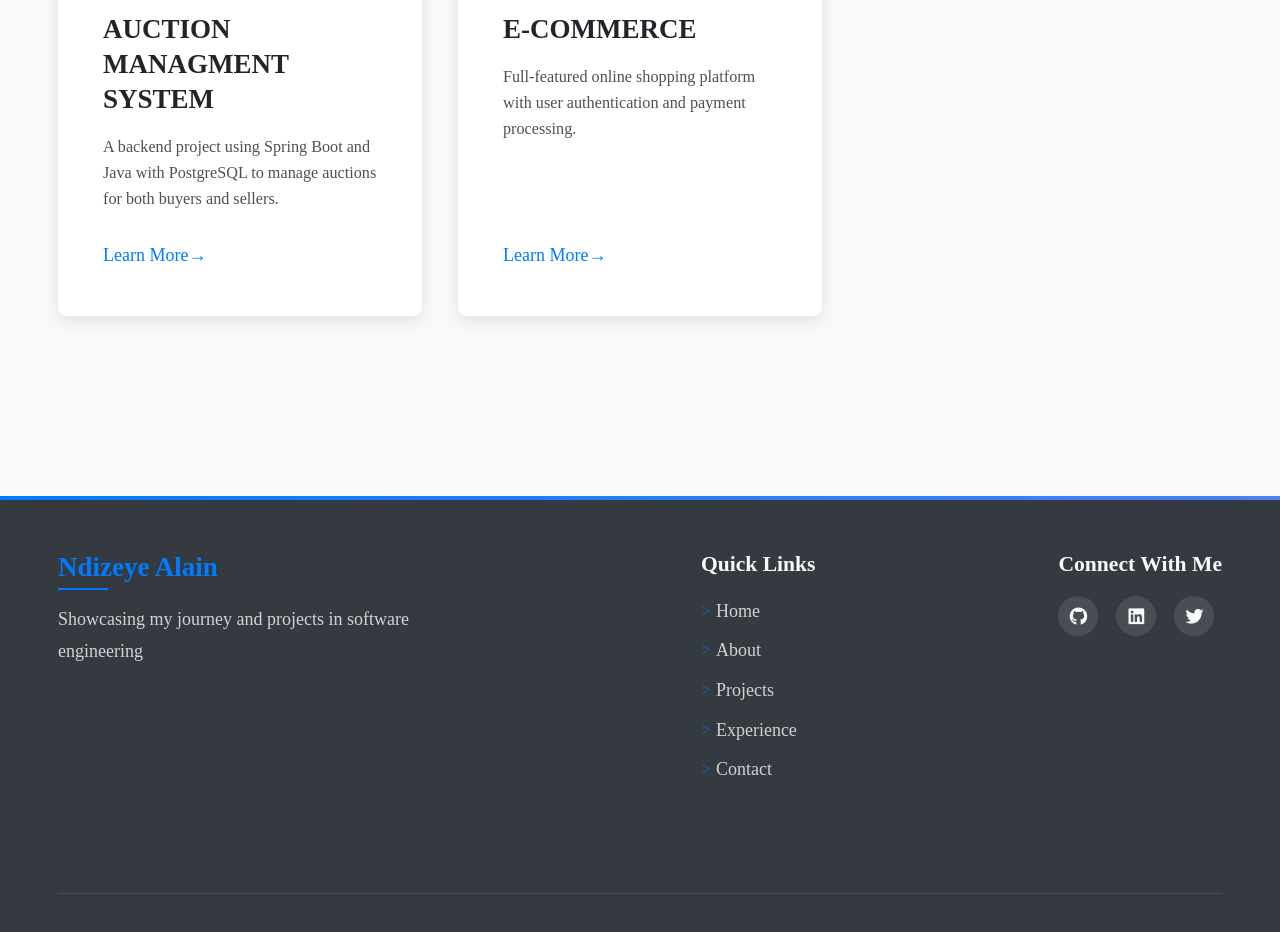
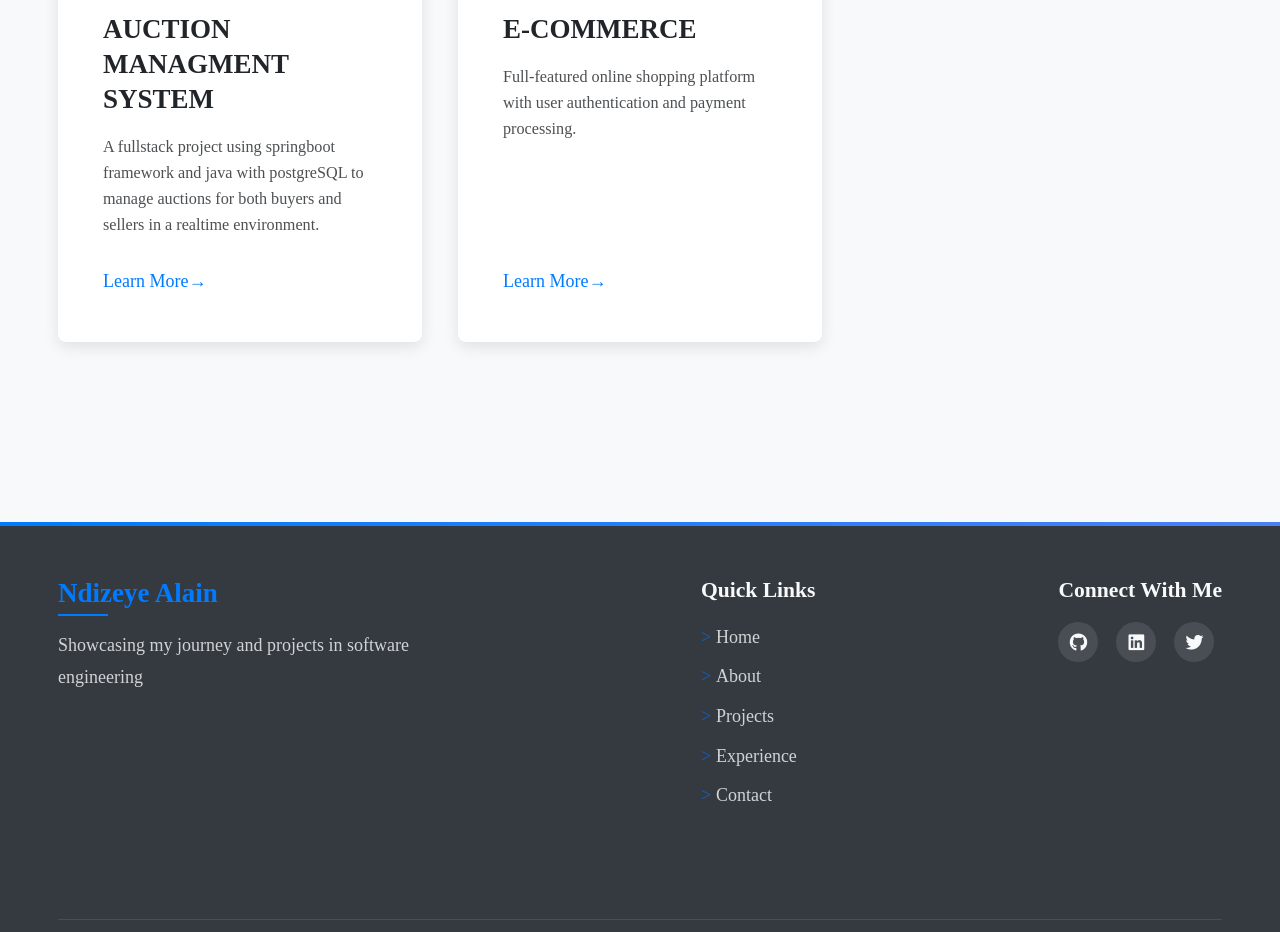
Before and after one commit to Alaindeve1/portfolio-website, a React (Create React App) app: page / in a window 1280 px wide. Shown: the part 1220-2152 px from the top of the page. Built offline with nearby package versions, Linux system fonts and the light colour scheme.

Commit message:
updated the changes on featured project on homescreen as well

```diff
--- /dev/null
+++ b/src/data/projectsData.js
@@ -0,0 +1,93 @@
+// Centralized projects data so both Projects and Home pages stay in sync
+const projectsData = [
+  {
+    id: 1,
+    title: "STUDENT-STAFF PORTAL",
+    description: "Java Swing project to manage students and staff with database connection using XAMPP (MySQL)",
+    technologies: ["Java", "Swing", "MySQL", "XAMPP"],
+    image: "/assets/images/student-portal-screenshot.webp",
+    fallbackImage: "/assets/images/student-portal-screenshot.png",
+    githubLink: "https://github.com/Alaindeve1/java-swing-application",
+    category: "backend",
+  },
+  {
+    id: 2,
+    title: "AUCTION MANAGMENT SYSTEM",
+    description:
+      "A fullstack project using springboot framework and java with postgreSQL to manage auctions for both buyers and sellers in a realtime environment.",
+    technologies: [
+      "React.js",
+      "Tailwind CSS",
+      "Springboot",
+      "Java",
+      "PostgreSQL",
+      "WebSocket",
+    ],
+    image: "/assets/images/Screenshot 2025-06-12 141855.webp",
+    fallbackImage: "/assets/images/Screenshot 2025-06-12 141855.png",
+    liveLink:
+      "https://www.loom.com/share/fd0dff316dad4e50ab781445c71947cb?sid=b9a65abb-c884-43bb-be41-cc487b7325a2",
+    githubLink: "https://github.com/Alaindeve1/AUCTION-MANAGMENT-SYSTEM",
+    category: "fullstack",
+  },
+  {
+    id: 3,
+    title: "Auction Static Web",
+    description:
+      "A responsive static website for an auction platform, showcasing items and services.",
+    technologies: ["HTML", "CSS", "JavaScript", "Responsive Design"],
+    image: "/assets/images/netlify.webp",
+    fallbackImage: "/assets/images/netlify.png",
+    liveLink: "https://lucky-puffpuff-669d75.netlify.app/",
+    githubLink: "https://github.com/",
+    category: "frontend",
+  },
+  {
+    id: 4,
+    title: "THE FOX WEB ",
+    description: "A static website using HTML, CSS, and JavaScript.",
+    technologies: ["HTML", "CSS", "JavaScript"],
+    image: "/assets/images/the fox.webp",
+    fallbackImage: "/assets/images/the fox.png",
+    liveLink:
+      "https://www.loom.com/share/746caed9489647509e4b167a87293ad2?sid=9e60118d-dc52-4d47-b64b-a6dc508afb94",
+    githubLink: "https://github.com/Alaindeve1/the-fox-website",
+    category: "frontend",
+  },
+  {
+    id: 5,
+    title: "PORTFOLIO 2",
+    description: "A portfolio website using Next JS, Tailwind CSS, and TypeScript.",
+    technologies: ["Next JS", "Tailwind CSS", "TypeScript"],
+    image: "/assets/images/nextjs.webp",
+    fallbackImage: "/assets/images/nextjs.png",
+    liveLink: "https://ndizeye-portfolio2.netlify.app/",
+    githubLink: "https://github.com/Alaindeve1/typescript-nextjs",
+    category: "frontend",
+  },
+  {
+    id: 6,
+    title: "WeatherDash App",
+    description:
+      "A weather dashboard app that uses OpenWeatherMap API to display current weather conditions and forecasts.",
+    technologies: ["React JS", "Tailwind CSS", "openweathermap API"],
+    image: "/assets/images/weatherdash1.webp",
+    fallbackImage: "/assets/images/weatherdash2.png",
+    liveLink: "https://weatherdash-alain.vercel.app/",
+    githubLink: "https://github.com/Alaindeve1/frontend-intermediate-codveda",
+    category: "frontend",
+  },
+  {
+    id: 7,
+    title: "Amusement Hub",
+    description:
+      "An backend amusement hub project developed using express.js and node.js with postgresql database .",
+    technologies: ["Express.js", "Node.js", "PostgreSQL"],
+    image: "/assets/images/amusement-hub2.webp",
+    fallbackImage: "/assets/images/amusement-hub2.png",
+    githubLink: "https://github.com/Alaindeve1/amusement-hub",
+    category: "backend",
+  },
+];
+
+export default projectsData;
--- a/src/pages/Home.jsx
+++ b/src/pages/Home.jsx
@@ -5,9 +5,11 @@ import { SiJavascript, SiC } from 'react-icons/si';
 import '../styles/HomeStyles.css';
 import WhatsAppCTA from '../components/WhatsAppCTA';
 import { useTranslation } from 'react-i18next';
+import projectsData from '../data/projectsData';
 
 const Home = () => {
   const { t } = useTranslation('common');
+  const auctionProject = projectsData.find(p => p.id === 2);
   return (
     <section className="home-section">
       <div className="container">
@@ -114,7 +116,7 @@ const Home = () => {
               </div>
               <div className="project-info">
                 <h3>AUCTION MANAGMENT SYSTEM</h3>
-                <p>{t('home.featured.descriptions.auction')}</p>
+                <p>{auctionProject?.description || t('home.featured.descriptions.auction')}</p>
                 <Link to="/projects" className="project-link">
                   {t('home.featured.learnMore')}
                   <span>→</span>
--- a/src/pages/Projects.jsx
+++ b/src/pages/Projects.jsx
@@ -1,86 +1,11 @@
 import React, { useState } from 'react';
 import '../styles/ProjectsStyles.css';
 import { useTranslation } from 'react-i18next';
+import projectsDataImport from '../data/projectsData';
 
 const Projects = () => {
   const { t } = useTranslation('common');
-  const projectsData = [
-    {
-      id: 1,
-      title: "STUDENT-STAFF PORTAL",
-      description: "Java Swing project to manage students and staff with database connection using XAMPP (MySQL)",
-      technologies: ["Java", "Swing", "MySQL", "XAMPP"],
-      image: "/assets/images/student-portal-screenshot.webp",
-      fallbackImage: "/assets/images/student-portal-screenshot.png",
-      githubLink: "https://github.com/Alaindeve1/java-swing-application",
-      category: "backend"
-    },
-    {
-      id: 2,
-      title: "AUCTION MANAGMENT SYSTEM",
-      description: "A fullstack project using springboot framework and java with postgreSQL to manage auctions for both buyers and sellers in a realtime environment.",
-      technologies: ["React.js", "Tailwind CSS", "Springboot", "Java", "PostgreSQL","WebSocket"],
-      image: "/assets/images/Screenshot 2025-06-12 141855.webp",
-      fallbackImage: "/assets/images/Screenshot 2025-06-12 141855.png",
-      liveLink: "https://www.loom.com/share/fd0dff316dad4e50ab781445c71947cb?sid=b9a65abb-c884-43bb-be41-cc487b7325a2",
-      githubLink: "https://github.com/Alaindeve1/AUCTION-MANAGMENT-SYSTEM",
-      category: "fullstack"
-    },
-    {
-      id: 3,
-      title: "Auction Static Web",
-      description: "A responsive static website for an auction platform, showcasing items and services.",
-      technologies: ["HTML", "CSS", "JavaScript", "Responsive Design"],
-      image: "/assets/images/netlify.webp",
-      fallbackImage: "/assets/images/netlify.png",
-      liveLink: "https://lucky-puffpuff-669d75.netlify.app/",
-      githubLink: "https://github.com/",
-      category: "frontend"
-    },
-    {
-      id: 4,
-      title: "THE FOX WEB ",
-      description: "A static website using HTML, CSS, and JavaScript.",
-      technologies: ["HTML", "CSS", "JavaScript"],
-      image: "/assets/images/the fox.webp",
-      fallbackImage: "/assets/images/the fox.png",
-      liveLink: "https://www.loom.com/share/746caed9489647509e4b167a87293ad2?sid=9e60118d-dc52-4d47-b64b-a6dc508afb94",
-      githubLink: "https://github.com/Alaindeve1/the-fox-website",
-      category: "frontend"
-    },
-    {
-      id: 5,
-      title: "PORTFOLIO 2",
-      description: "A portfolio website using Next JS, Tailwind CSS, and TypeScript.",
-      technologies: ["Next JS", "Tailwind CSS", "TypeScript"],
-      image: "/assets/images/nextjs.webp",
-      fallbackImage: "/assets/images/nextjs.png",
-      liveLink: "https://ndizeye-portfolio2.netlify.app/",
-      githubLink: "https://github.com/Alaindeve1/typescript-nextjs",
-      category: "frontend"
-    },
-    {
-      id: 6,
-      title: "WeatherDash App",
-      description: "A weather dashboard app that uses OpenWeatherMap API to display current weather conditions and forecasts.",
-      technologies: ["React JS", "Tailwind CSS", "openweathermap API"],
-      image: "/assets/images/weatherdash1.webp",
-      fallbackImage: "/assets/images/weatherdash2.png",
-      liveLink: "https://weatherdash-alain.vercel.app/",
-      githubLink: "https://github.com/Alaindeve1/frontend-intermediate-codveda",
-      category: "frontend"
-    },
-    {
-      id: 7,
-      title: "Amusement Hub",
-      description: "An backend amusement hub project developed using express.js and node.js with postgresql database .",
-      technologies: ["Express.js", "Node.js", "PostgreSQL"],
-      image: "/assets/images/amusement-hub2.webp",
-      fallbackImage: "/assets/images/amusement-hub2.png",
-      githubLink: "https://github.com/Alaindeve1/amusement-hub",
-      category: "backend"
-    },
-  ];
+  const projectsData = projectsDataImport;
 
   const [filter, setFilter] = useState("all");
 
```
